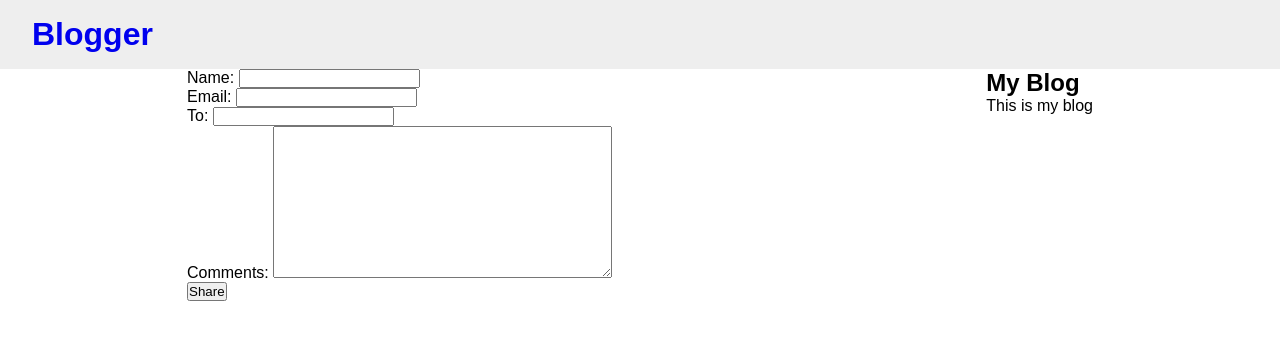
After one commit to OCHIENGDAVIS/byexample, a Django app: page /blogger/7/share in a window 1280 px wide. The commit adds this page. Shown: the top 340 px of the page. Run offline with Django 4.2, Linux system fonts and the light colour scheme; data comes from the database, SQL or seed files in the repository.

Commit message:
Add sharing of a post - this change creates a forms that can be used to share a post  via an email

```diff
--- /dev/null
+++ b/blogger/forms.py
@@ -0,0 +1,8 @@
+from django import forms
+
+
+class EmailPostForm(forms.Form):
+    name = forms.CharField(max_length=80)
+    email = forms.EmailField()
+    to = forms.EmailField()
+    comments = forms.CharField(required=False, widget=forms.Textarea)
--- a/blogger/urls.py
+++ b/blogger/urls.py
@@ -1,10 +1,11 @@
 from django.urls import path
 
-from .views import post_detail, post_list, PostListView
+from .views import post_detail, post_list, PostListView, post_share
 
 app_name = 'blogger'
 
 urlpatterns = [
     path('', PostListView.as_view(), name='list'),
-    path('<int:year>/<int:month>/<int:day>/<slug:post>', post_detail, name='detail')
+    path('<int:year>/<int:month>/<int:day>/<slug:post>', post_detail, name='detail'),
+    path('<int:post_id>/share', post_share, name='post_share')
 ]
--- a/blogger/views.py
+++ b/blogger/views.py
@@ -1,8 +1,11 @@
 from django.shortcuts import render, get_object_or_404
 from django.core.paginator import Paginator, EmptyPage
 from django.views.generic import ListView
+from django.http import HttpResponseRedirect
+from django.urls import reverse
 
 from .models import Post
+from .forms import EmailPostForm
 
 
 def post_list(request):
@@ -31,3 +34,18 @@
     context_object_name = 'posts'
     paginate_by = 3
     template_name = 'blogger/list.html'
+
+
+def post_share(request, post_id):
+    """Sharing of a post via an email"""
+    post = get_object_or_404(Post, id=post_id)
+    if request.method == 'POST':
+        form = EmailPostForm(request.POST)
+        if form.is_valid():
+            cd = form.cleaned_data
+            return HttpResponseRedirect(reverse('blogger:list'))
+
+    else:
+        form = EmailPostForm()
+    ctx = {'form': form}
+    return render(request, 'blogger/share.html', context=ctx)
--- a/static/css/blogger.css
+++ b/static/css/blogger.css
@@ -1,29 +1,36 @@
-*{
+* {
     padding: 0;
     margin: 0;
     box-sizing: border-box;
 }
-body{
+
+body {
     font-family: sans-serif;
     color: black;
 }
 
-body a{
+body a {
     text-decoration: none;
 
 }
 
-.nav{
+.nav {
     padding: 1rem 2rem;
     background-color: #eee;
 }
-.nav a{
+
+.nav a {
     font-weight: 900;
     font-size: 2rem;
 
 }
-#body-content{
+
+#body-content {
     display: flex;
     justify-content: space-around;
 
 }
+
+.errorlist {
+    color: red;
+}
--- a/templates/base.html
+++ b/templates/base.html
@@ -5,7 +5,7 @@
 <head>
     <meta charset="UTF-8">
     <meta name="viewport" content="width=device-width, initial-scale=1.0">
-    <title> Blogger {% block title %} {% endblock %}</title>
+    <title> Blogger | {% block title %} {% endblock %}</title>
     {% block style %}
     {% endblock %}
     <link  href="{% static 'css/blogger.css' %}" rel="stylesheet"/>
--- /dev/null
+++ b/templates/blogger/share.html
@@ -0,0 +1,13 @@
+{% extends 'base.html' %}
+
+{% block title %}Share {% endblock %}
+{% block all-post %}
+<div>
+    <form method="POST" novalidate> {% csrf_token %}
+        {{form.as_p}}
+        <button type="submit">Share</button>
+    </form>
+
+</div>
+
+{% endblock %}
```
Also changed, not shown: mysite/settings.py (+7 -6 lines), templates/blogger/detail.html (+5 -3 lines).
